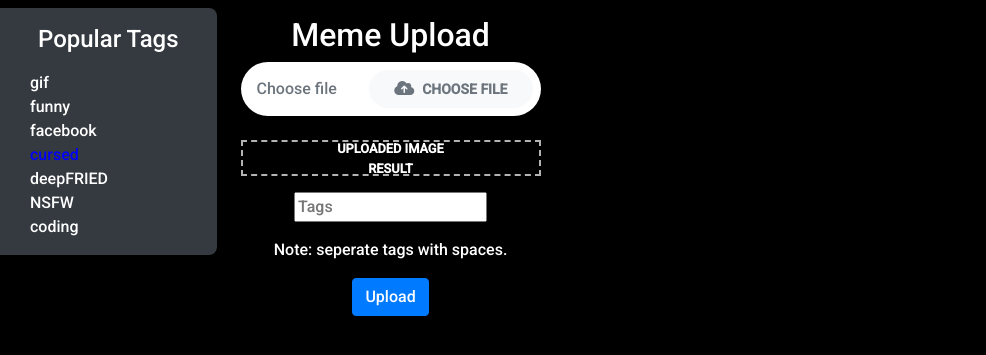
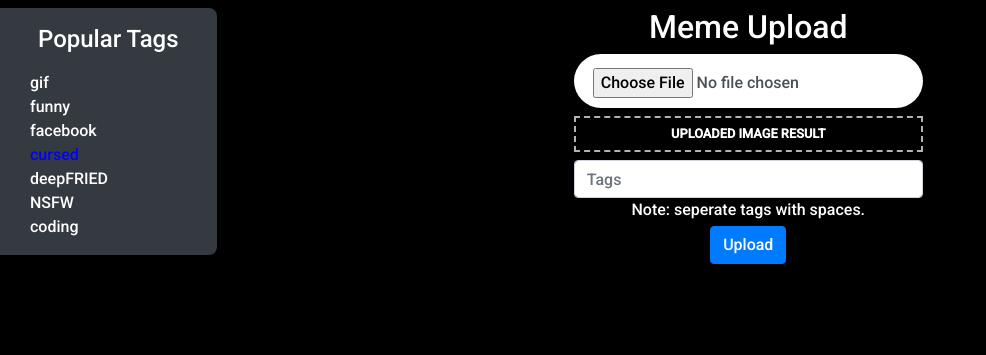
Before and after one commit to azaher1126/MemeBank, a Flask app: template website/templates/meme/upload.html in a window 1280 px wide. Shown: the part 56-411 px from the top of the page, without its empty margins (0-986 px from the left). Run offline with Flask 3, Linux system fonts and the light colour scheme; the template is opened without the code that fills it: values that come from a table or form of the project are taken from there, others are empty; parts of the project's set-up code (start-up, migrations or seed data) failed here and were passed over; some libraries are stand-ins or nearby versions.

Commit message:
Massive meme upload improvements

```diff
--- a/requirements.txt
+++ b/requirements.txt
@@ -4,3 +4,4 @@ flask_login
 jinja2
 Flask-Migrate
 Flask-WTF
+Flask-Reuploaded
--- a/website/__init__.py
+++ b/website/__init__.py
@@ -4,6 +4,7 @@ from os import path
 
 from .controllers import intialize_controllers
 from .database import initialize_database
+from .uploads import initialize_uploads
 
 DB_PATH = path.join(path.dirname(path.realpath(__file__)), 'database.db')
 
@@ -11,6 +12,7 @@ def create_app():
     '''Creats the server instance and sets up all views and databses.'''
     app = Flask(__name__)
     app.config['SECRET_KEY'] = 'memebank'
+    app.config['MAX_CONTENT_LENGTH'] = 25165824
 
     initialize_database(app, DB_PATH)
 
@@ -26,4 +28,6 @@ def create_app():
     def load_user(id):
         return User.query.get(int(id))
 
+    initialize_uploads(app)
+
     return app
--- /dev/null
+++ b/website/forms/meme_upload_form.py
@@ -0,0 +1,11 @@
+from flask_wtf import FlaskForm
+from flask_wtf.file import FileField, FileRequired, FileAllowed
+from wtforms import StringField, SubmitField
+from wtforms.validators import DataRequired
+
+from ..uploads.meme_uploads import meme_uploads
+
+class MemeUploadForm(FlaskForm):
+    meme = FileField('Choose image', validators=[FileRequired(), FileAllowed(meme_uploads, 'Images only!')])
+    tags = StringField('Tags', validators=[DataRequired()])
+    submit = SubmitField('Upload')
--- a/website/models/meme_model.py
+++ b/website/models/meme_model.py
@@ -19,7 +19,7 @@ class MemeType():
         '''Takes a meme from the database and converts it into
         a MemeType object.'''
         self.id = meme.id
-        self.url = meme.url
+        self.url = f'/meme/image/{meme.id}'
         self.tags = convert_to_tagtype(meme.tags)
         self.liked = current_user in meme.users_liked
         self.likes = len(meme.users_liked)
--- a/website/templates/meme/upload.html
+++ b/website/templates/meme/upload.html
@@ -4,17 +4,10 @@
 {% block head %}
 {{ super() }}
 <style>
-  #upload {
-    opacity: 0;
+  .upload-form {
+    max-width: 400px;
+    text-align: center;
   }
-
-  #upload-label {
-    position: absolute;
-    top: 50%;
-    left: 1rem;
-    transform: translateY(-50%);
-  }
-
   .image-area {
     border: 2px dashed rgba(255, 255, 255, 0.7);
     padding: 1rem;
@@ -54,46 +47,24 @@
       reader.readAsDataURL(input.files[0]);
     }
   }
-
-  $(function () {
-    $('#upload').on('change', function () {
-      readURL(input);
-    });
-  });
-
-  /*  ==========================================
-      SHOW UPLOADED IMAGE NAME
-  * ========================================== */
-  var input = document.getElementById('upload');
-  var infoArea = document.getElementById('upload-label');
-
-  input.addEventListener('change', showFileName);
-  function showFileName(event) {
-    var input = event.srcElement;
-    var fileName = input.files[0].name;
-    infoArea.textContent = 'File name: ' + fileName;
-  }
 </script>
-  <div style="text-align: center; width: 300px; margin-top:8px; margin-left: 8px;">
+  <div class="d-flex flex-column w-100 align-items-center">
     <h2>Meme Upload</h1>
-      <form method="POST" action="" enctype="multipart/form-data" style="margin-top: 8px;">
-        <div class="input-group mb-3 px-2 py-2 rounded-pill bg-white shadow-sm">
-          <input id="upload" type="file" name="file" accept="image/*" onchange="readURL(this);"
-            class="form-control border-0">
-          <label id="upload-label" for="upload" class="font-weight-light text-muted">Choose file</label>
+      <form class="upload-form" method="POST" action="" enctype="multipart/form-data">
+        {{ upload_form.csrf_token }}
+        <div class="input-group px-2 py-2 rounded-pill bg-white shadow-sm">
           <div class="input-group-append">
-            <label for="upload" class="btn btn-light m-0 rounded-pill px-4"> <i
-                class="fa fa-cloud-upload mr-2 text-muted"></i><small
-                class="text-uppercase font-weight-bold text-muted">Choose file</small></label>
+            {{ upload_form.meme(id="file", class="form-control border-0", onchange="readURL(this);") }}
           </div>
         </div>
 
         <!-- Uploaded image area-->
-        <div style="margin-bottom: 16px;" class="image-area mt-4"><img id="imageResult" src="#" alt=""
+        <div class="image-area my-2"><img id="imageResult" src="#" alt=""
             class="img-fluid rounded shadow-sm mx-auto d-block"></div>
-        <p><input type="text" name="tags" placeholder="Tags"></p>
-        <p>Note: seperate tags with spaces.</p>
-        <p><input type="submit" value="Upload" class="btn btn-primary"></p>
+
+          {{ upload_form.tags(class="form-control", placeholder="Tags") }}
+        <p class="mb-1">Note: seperate tags with spaces.</p>
+        {{ upload_form.submit(class="btn btn-primary") }}
       </form>
   </div>
 {% endblock %}
--- /dev/null
+++ b/website/uploads/meme_uploads.py
@@ -0,0 +1,3 @@
+from flask_uploads import UploadSet, IMAGES
+
+meme_uploads = UploadSet('memes', IMAGES)
```
Also changed, not shown: website/controllers/meme_controller.py (+33 -35 lines), website/uploads/__init__.py (added, +11 -0 lines), website/forms/__init__.py (added).
